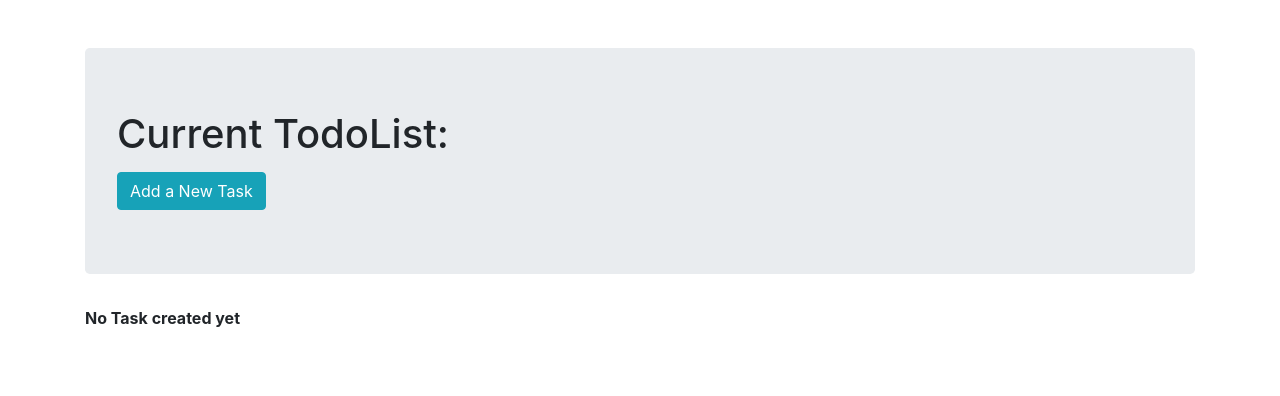
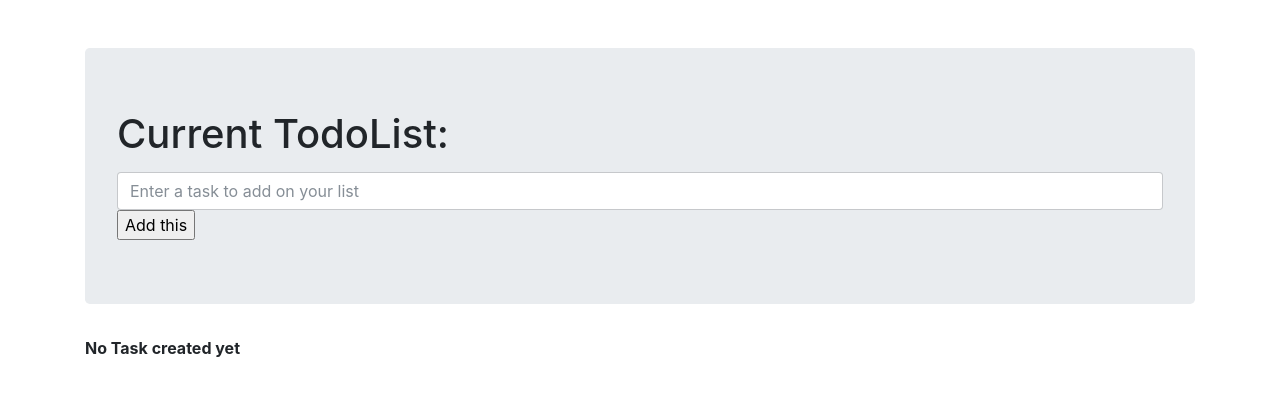
Before and after one commit to YannickLeRoux/todolist_django, a Django app: template todolist_manager/templates/tasks_list.html in a window 1280 px wide. Shown: the part 56-452 px from the top of the page. Run offline with Django 3.2, Linux system fonts and the light colour scheme; the template is opened without the code that fills it, so the values that code supplies are empty; the visitor is signed in with stand-in values (Sample User, id 1); some libraries are stand-ins or nearby versions.

Commit message:
Changed add task button to form

```diff
--- a/todolist_manager/templates/tasks_list.html
+++ b/todolist_manager/templates/tasks_list.html
@@ -5,7 +5,13 @@
   <h1>Current TodoList:</h1>
   <p>{{ todolist.title }}</p>
 
-	<a class='btn btn-info' href="{% url 'new_task' todolist.slug %}">Add a New Task</a>
+	<form method="POST">
+	  {% csrf_token %}
+	  <input class="form-control input-lg" type="text" name="task_description" placeholder="Enter a task to add on your list" id="id_new_task">
+	  <input type="submit" name="" id="" value="Add this" />
+
+	</form>
+
   </div>
   <div class='list-group'>
 		{% if tasks %}
```
Also changed, not shown: todolist_manager/todolists/tests/test_view_tasks.py (+16 -6 lines).
